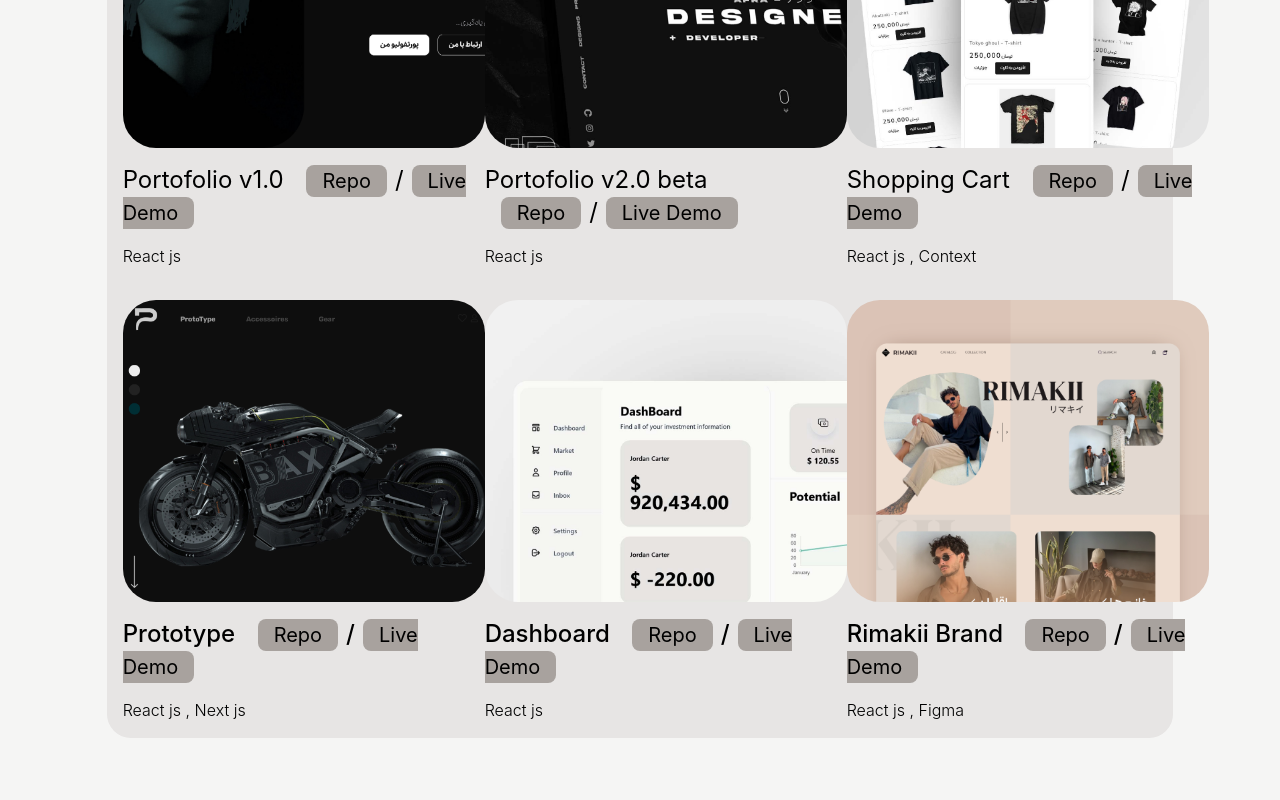
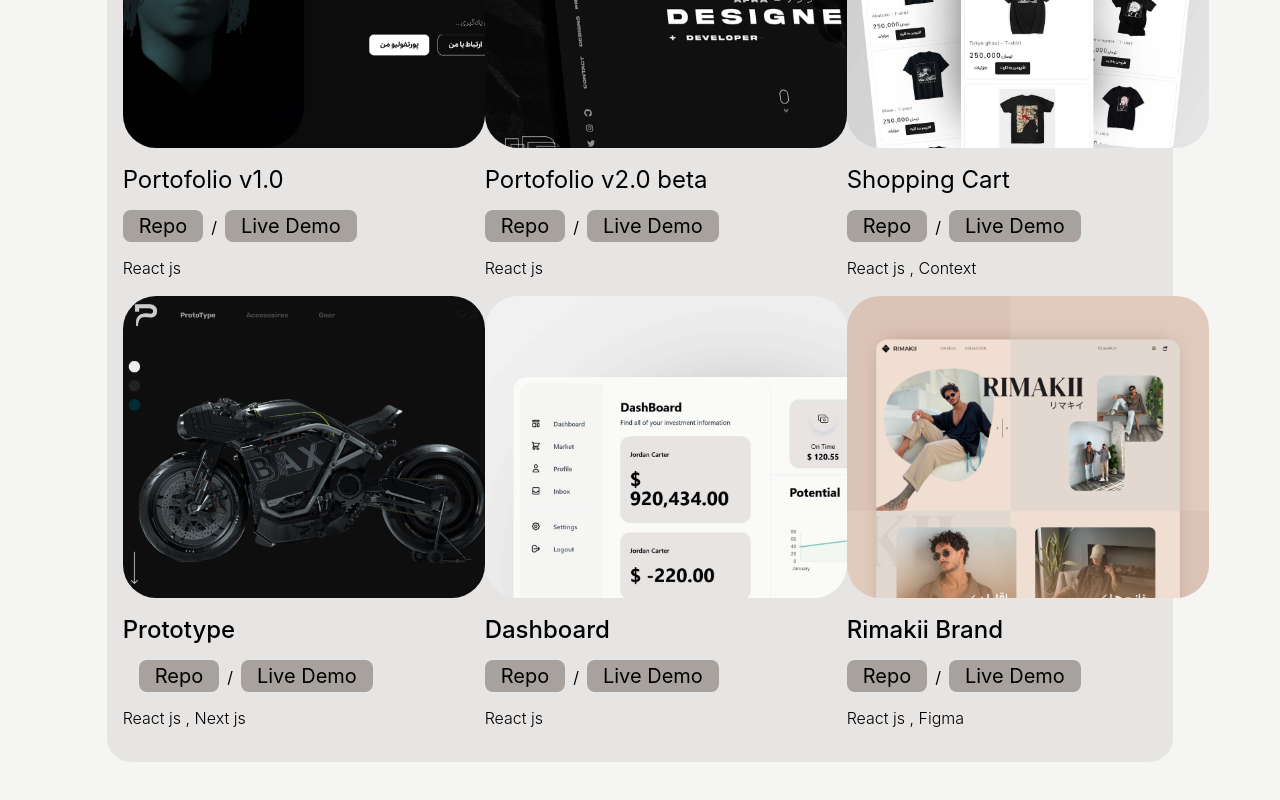
Before and after one commit to Afra-san/kar, a React (Create React App) app: page / in a window 1280 px wide. Shown: the part 1314-2114 px from the top of the page. Built offline with nearby package versions, Linux system fonts and the light colour scheme.

Commit message:
Update Works.js

```diff
--- a/src/comps/Works.js
+++ b/src/comps/Works.js
@@ -8,36 +8,42 @@ export default function Works() {
             <h1 className="text-2xl text-end my-4 sm:text-4xl sm:my-8">نمونه کارهای من</h1>
             <div className="flex flex-col justify-between w-full lg:flex-row items-center lg:items-center">
                 <motion.div>
-                  <div className="img-1 box-size radius"></div>
-                  <h2 className="text-start text-2xl my-4">Portofolio v1.0 <a className='font-normal text-xl ml-4 mr-2 bg-stone-400 py-1 transition px-4 rounded-lg hover:bg-stone-300' href='https://github.com/Afra-san/portofolio-V-1.0'>Repo</a>/<a className='font-normal text-xl ml-2 bg-stone-400 py-1 transition px-4 rounded-lg hover:bg-stone-300' href='https://afra0.netlify.app/'>Live Demo</a></h2>
-                  <p className="text-start font-light mb-8">React js</p>
+                  <a href='https://afra0.netlify.app/'><div className="img-1 box-size radius"></div></a>
+                  <h2 className="text-start text-2xl my-4">Portofolio v1.0</h2>
+                  <a className='font-normal text-xl mr-2 bg-stone-400 py-1 transition px-4 rounded-lg hover:bg-stone-300' href='https://github.com/Afra-san/portofolio-V-1.0'>Repo</a>/<a className='font-normal text-xl ml-2 bg-stone-400 py-1 transition px-4 rounded-lg hover:bg-stone-300' href='https://afra0.netlify.app/'>Live Demo</a>
+                  <p className="text-start font-light my-4">React js</p>
                 </motion.div>
                 <div>
-                  <div className="img-2 box-size bg-[#D9D9D9] radius"></div>
-                  <h2 className="text-start text-2xl my-4">Portofolio v2.0 beta <a className='font-normal text-xl ml-4 mr-2 bg-stone-400 py-1 transition px-4 rounded-lg hover:bg-stone-300' href='https://github.com/Afra-san/V2.0beta'>Repo</a>/<a className='font-normal text-xl ml-2 bg-stone-400 py-1 transition px-4 rounded-lg hover:bg-stone-300' href='https://afra-v2beta.netlify.app/'>Live Demo</a></h2>
-                  <p className="text-start font-light mb-8">React js</p>
+                  <a href='https://afra-v2beta.netlify.app/'><div className="img-2 box-size bg-[#D9D9D9] radius"></div></a>
+                  <h2 className="text-start text-2xl my-4">Portofolio v2.0 beta </h2>
+                  <a className='font-normal text-xl mr-2 bg-stone-400 py-1 transition px-4 rounded-lg hover:bg-stone-300' href='https://github.com/Afra-san/V2.0beta'>Repo</a>/<a className='font-normal text-xl ml-2 bg-stone-400 py-1 transition px-4 rounded-lg hover:bg-stone-300' href='https://afra-v2beta.netlify.app/'>Live Demo</a>
+                  <p className="text-start font-light my-4">React js</p>
                 </div>
                 <div>
-                  <div className="img-3 box-size bg-[#D9D9D9] radius"></div>
-                  <h2 className="text-start text-2xl my-4">Shopping Cart <a className='font-normal text-xl ml-4 mr-2 bg-stone-400 py-1 transition px-4 rounded-lg hover:bg-stone-300' href='https://github.com/Afra-san/Cart'>Repo</a>/<a className='font-normal text-xl ml-2 bg-stone-400 py-1 transition px-4 rounded-lg hover:bg-stone-300' href='https://afra-cart.netlify.app/'>Live Demo</a></h2>
-                  <p className="text-start font-light mb-8">React js , Context</p>
+                  <a href='https://afra-cart.netlify.app/'><div className="img-3 box-size bg-[#D9D9D9] radius"></div></a>
+                  <h2 className="text-start text-2xl my-4">Shopping Cart </h2>
+                  <a className='font-normal text-xl mr-2 bg-stone-400 py-1 transition px-4 rounded-lg hover:bg-stone-300' href='https://github.com/Afra-san/Cart'>Repo</a>/<a className='font-normal text-xl ml-2 bg-stone-400 py-1 transition px-4 rounded-lg hover:bg-stone-300' href='https://afra-cart.netlify.app/'>Live Demo</a>
+                  <p className="text-start font-light my-4">React js , Context</p>
                 </div>
             </div>
             <div className="flex flex-col justify-between w-full lg:flex-row items-center lg:items-center">
                 <div>
                   <div className="img-4 box-size bg-[#D9D9D9] radius"></div>
-                  <h2 className="text-start text-2xl my-4 font-medium">Prototype <a href='https://afra-resume.netlify.app/' className='font-normal text-xl ml-4 mr-2 bg-stone-400 py-1 transition px-4 rounded-lg hover:bg-stone-300'>Repo</a>/<a href='https://afra-resume.netlify.app/' className='font-normal text-xl ml-2 bg-stone-400 py-1 transition px-4 rounded-lg hover:bg-stone-300'>Live Demo</a> </h2>
-                  <p className="text-start font-light">React js , Next js</p>
+                  <h2 className="text-start text-2xl my-4 font-medium">Prototype </h2>
+                  <a className='font-normal text-xl ml-4 mr-2 bg-stone-400 py-1 transition px-4 rounded-lg hover:bg-stone-300' href='https://afra-resume.netlify.app/'>Repo</a>/<a className='font-normal text-xl ml-2 bg-stone-400 py-1 transition px-4 rounded-lg hover:bg-stone-300' href='https://afra-resume.netlify.app/'>Live Demo</a>
+                  <p className="text-start font-light my-4">React js , Next js</p>
                 </div>
                 <div>
-                  <div className="img-5 box-size bg-[#D9D9D9] radius"></div>
-                  <h2 className="text-start text-2xl my-4 font-medium">Dashboard <a className='font-normal text-xl ml-4 mr-2 bg-stone-400 py-1 transition px-4 rounded-lg hover:bg-stone-300' href='https://github.com/Afra-san/dash'>Repo</a>/<a className='font-normal text-xl ml-2 bg-stone-400 py-1 transition px-4 rounded-lg hover:bg-stone-300' href='https://dash-afra.netlify.app/'>Live Demo</a></h2>
-                  <p className="text-start font-light">React js</p>
+                  <a href='https://dash-afra.netlify.app/'><div className="img-5 box-size bg-[#D9D9D9] radius"></div></a>
+                  <h2 className="text-start text-2xl my-4 font-medium">Dashboard</h2>
+                  <a className='font-normal text-xl mr-2 bg-stone-400 py-1 transition px-4 rounded-lg hover:bg-stone-300' href='https://github.com/Afra-san/dash'>Repo</a>/<a className='font-normal text-xl ml-2 bg-stone-400 py-1 transition px-4 rounded-lg hover:bg-stone-300' href='https://dash-afra.netlify.app/'>Live Demo</a>
+                  <p className="text-start my-4 font-light">React js</p>
                 </div>
                 <div>
                   <div className="img-6 box-size bg-[#D9D9D9] radius"></div>
-                  <h2 className="text-start text-2xl my-4 font-medium">Rimakii Brand <a href='https://afra-resume.netlify.app/' className='font-normal text-xl ml-4 mr-2 bg-stone-400 py-1 transition px-4 rounded-lg hover:bg-stone-300'>Repo</a>/<a href='https://afra-resume.netlify.app/' className='font-normal text-xl ml-2 bg-stone-400 py-1 transition px-4 rounded-lg hover:bg-stone-300'>Live Demo</a></h2>
-                  <p className="text-start font-light">React js , Figma</p>
+                  <h2 className="text-start text-2xl my-4 font-medium">Rimakii Brand </h2>
+                  <a className='font-normal text-xl mr-2 bg-stone-400 py-1 transition px-4 rounded-lg hover:bg-stone-300' href='https://afra-resume.netlify.app/'>Repo</a>/<a className='font-normal text-xl ml-2 bg-stone-400 py-1 transition px-4 rounded-lg hover:bg-stone-300' href='https://afra-resume.netlify.app/'>Live Demo</a>
+                  <p className="text-start font-light my-4">React js , Figma</p>
                 </div>
             </div>
 
```
